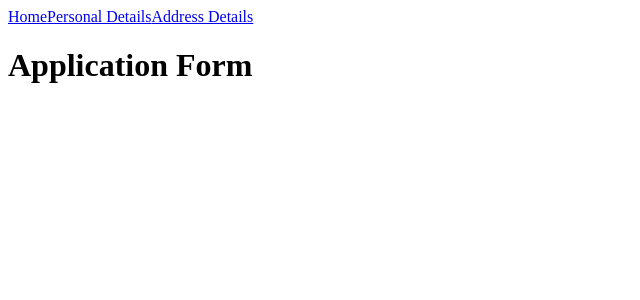
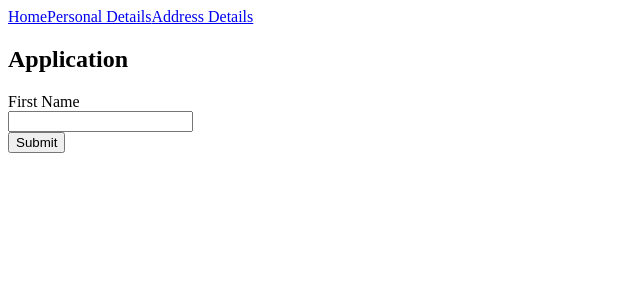
Before and after one commit to r2inlondon/application-form, a React (Create React App) app: page / in a window 1280 px wide. Shown: the top 300 px of the page, without its empty margins (0-640 px from the left). Built offline with nearby package versions, Linux system fonts and the light colour scheme.

Commit message:
Finally got working the firstName test

```diff
--- a/src/components/ApplicationForm.js
+++ b/src/components/ApplicationForm.js
@@ -1,5 +1,23 @@
-import React from "react";
+import React, { useState } from "react";
+import PersonalDetails from "./PersonalDetails";
 
-const ApplicationForm = () => <h1>Application Form</h1>;
+const ApplicationForm = () => {
+  const [details, setDetails] = useState({ firstName: "", lastName: "" });
+
+  function setName(firstName) {
+    console.log(firstName);
+
+    setDetails({ firstName: firstName });
+
+    console.log("details state is:", details);
+  }
+
+  return (
+    <div>
+      <h2>Application</h2>
+      <PersonalDetails data={setName} />
+    </div>
+  );
+};
 
 export default ApplicationForm;
--- a/src/components/PersonalDetails.js
+++ b/src/components/PersonalDetails.js
@@ -1,5 +1,35 @@
-import React from "react";
+import React, { useState } from "react";
 
-const PersonalDetails = () => <h3>Personal Details</h3>;
+const PersonalDetails = (props) => {
+  const [fName, setfName] = useState("");
+
+  const getFirstName = (e) => {
+    e.preventDefault();
+    setfName(e.target.value);
+  };
+
+  const onSubmit = (e) => {
+    e.preventDefault();
+    props.data(fName);
+  };
+
+  return (
+    <div className="personal-d">
+      <form onSubmit={onSubmit}>
+        <label>First Name</label>
+        <br />
+        <input
+          type="text"
+          id="fname"
+          name="fname"
+          value={fName}
+          onChange={getFirstName}
+        />
+        <br />
+        <input type="submit" value="Submit" />
+      </form>
+    </div>
+  );
+};
 
 export default PersonalDetails;
```
